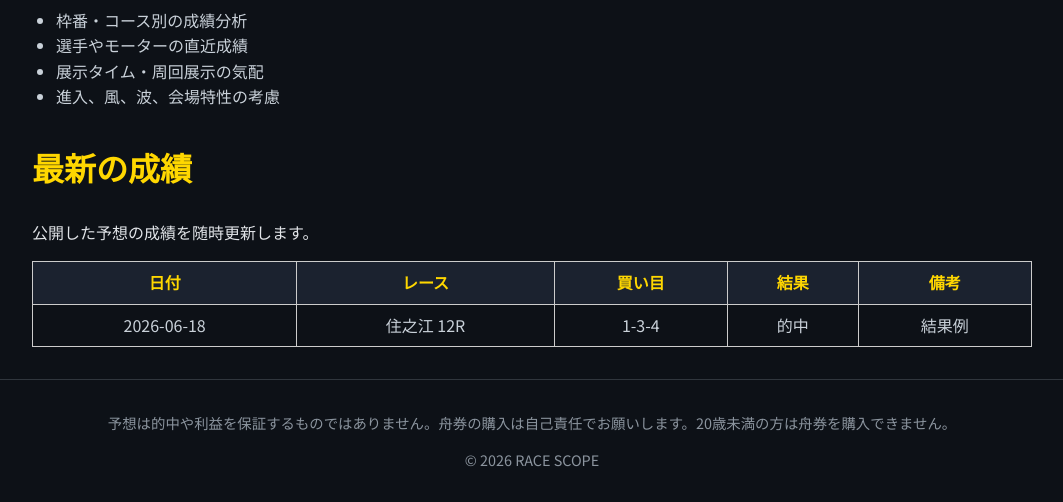
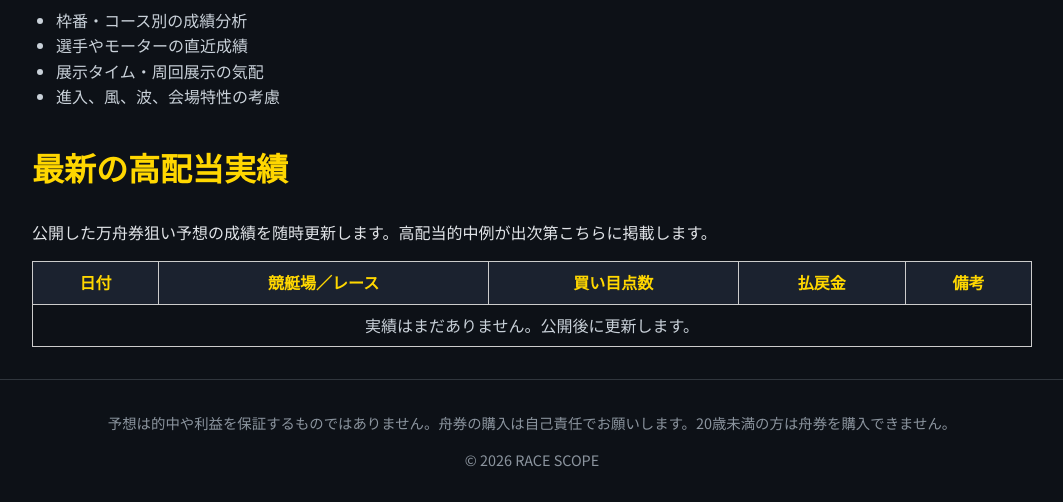
Before and after one commit to RACESCOPE/race-scope, a plain HTML site: page index.html in a window 1280 px wide. Shown: the part 654-1156 px from the top of the page, without its empty margins (108-1171 px from the left). Drawn offline with Linux system fonts and the light colour scheme.

Commit message:
Update results section: track high payout achievements

```diff
--- a/index.html
+++ b/index.html
@@ -36,14 +36,24 @@
       </ul>
     </section>
     <section class="results">
-      <h2>最新の成績</h2>
-      <p>公開した予想の成績を随時更新します。</p>
+      <h2>最新の高配当実績</h2>
+      <!-- Explain that we track big payout results without exaggeration -->
+      <p>公開した万舟券狙い予想の成績を随時更新します。高配当的中例が出次第こちらに掲載します。</p>
       <table>
         <thead>
-          <tr><th>日付</th><th>レース</th><th>買い目</th><th>結果</th><th>備考</th></tr>
+          <tr>
+            <th>日付</th>
+            <th>競艇場／レース</th>
+            <th>買い目点数</th>
+            <th>払戻金</th>
+            <th>備考</th>
+          </tr>
         </thead>
         <tbody>
-          <tr><td>2026-06-18</td><td>住之江 12R</td><td>1-3-4</td><td>的中</td><td>結果例</td></tr>
+          <!-- No results yet: leave the table empty or provide a placeholder row -->
+          <tr>
+            <td colspan="5">実績はまだありません。公開後に更新します。</td>
+          </tr>
         </tbody>
       </table>
     </section>
```
